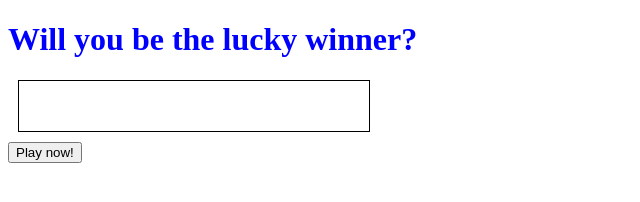
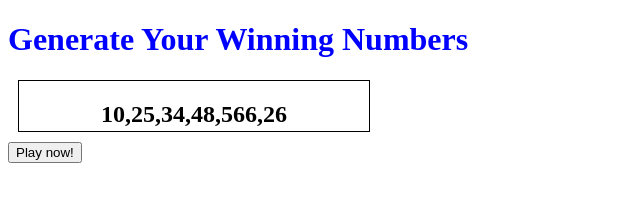
Before and after one commit to WilleniumFalcon91/LotteryApp, a plain HTML site: page index.html in a window 1280 px wide. Both pictures are taken after a click on the button "Play now!". Shown: the whole page, without its empty margins (0-640 px from the left). Drawn offline with Linux system fonts and the light colour scheme.

Commit message:
displays random numbers

```diff
--- a/index.html
+++ b/index.html
@@ -8,10 +8,11 @@
     <link rel="stylesheet" href="stylesheets/main.css">
 </head>
 <body>
-    <h1>Will you be the lucky winner?</h1>
-    <div>
+    <h1>Generate Your Winning Numbers</h1>
+    <div data-luckyNumbers="target">
 
     </div>
-    <button>Play now!</button>
+    <button data-button="trigger">Play now!</button>
+    <script src="scripts/main.js" charset="utf-8"></script>
 </body>
 </html>
--- a/scripts/main.js
+++ b/scripts/main.js
@@ -5,8 +5,7 @@ function firstNumberSet() {
       var rando = randomFirstNumber();
       nums[rando] = true;
     }
-    console.log(Object.keys(nums));
-
+    return Object.keys(nums);
 }
 
 function secondNumberSet() {
@@ -16,10 +15,8 @@ function secondNumberSet() {
       var rando = randomSecondNumber();
       nums[rando] = true;
     }
-    console.log(Object.keys(nums));
+    return Object.keys(nums);
 }
-
-
 
 function randomFirstNumber(){
   var result = (Math.floor((Math.random() * 69) + 1));
@@ -31,5 +28,37 @@ function randomSecondNumber(){
   return result;
 }
 
-firstNumberSet();
-secondNumberSet();
+
+function buildDiv () {
+    var displayNumbers = document.querySelector('[data-luckyNumbers="target"]');
+    var nums = addNumbers();
+    nums.forEach(function (num) {
+        var element = document.createElement('h2');
+        element.setAttribute('class', 'number');
+        element.textContent = num;
+        displayNumbers.appendChild(element);
+    })
+}
+
+
+function addListener() {
+    var pushButton = document.querySelector('[data-button="trigger"]');
+    pushButton.addEventListener('click', function (event) {
+        event.preventDefault;
+        buildDiv();
+    })
+};
+
+
+function addNumbers() {
+    var allTheNumbers = [];
+    allTheNumbers.push(firstNumberSet());
+    allTheNumbers.push(secondNumberSet());
+    return allTheNumbers;
+};
+
+function doTheThing () {
+    addListener();
+}
+
+doTheThing();
--- a/stylesheets/main.css
+++ b/stylesheets/main.css
@@ -1,4 +1,4 @@
-div {
+[data-luckyNumbers="target"] {
     width: 350px;
     height: 50px;
     margin: 10px;
```
